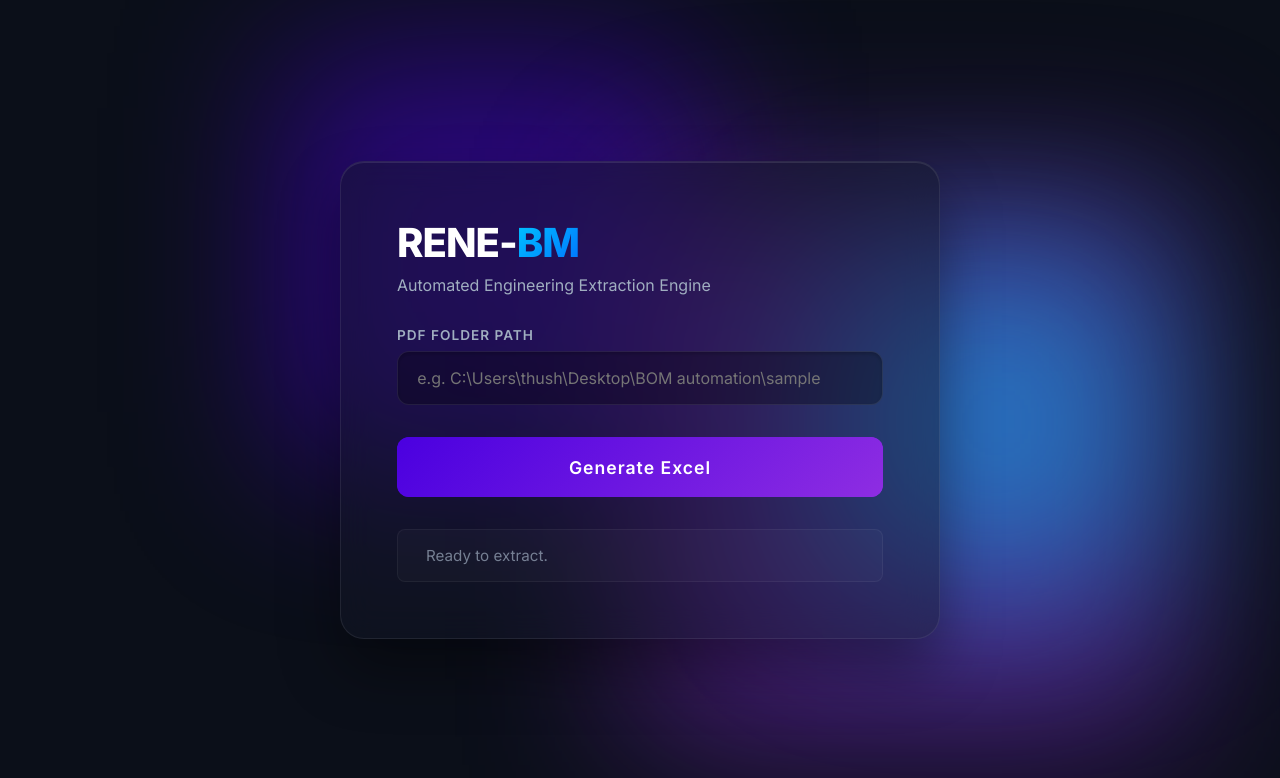
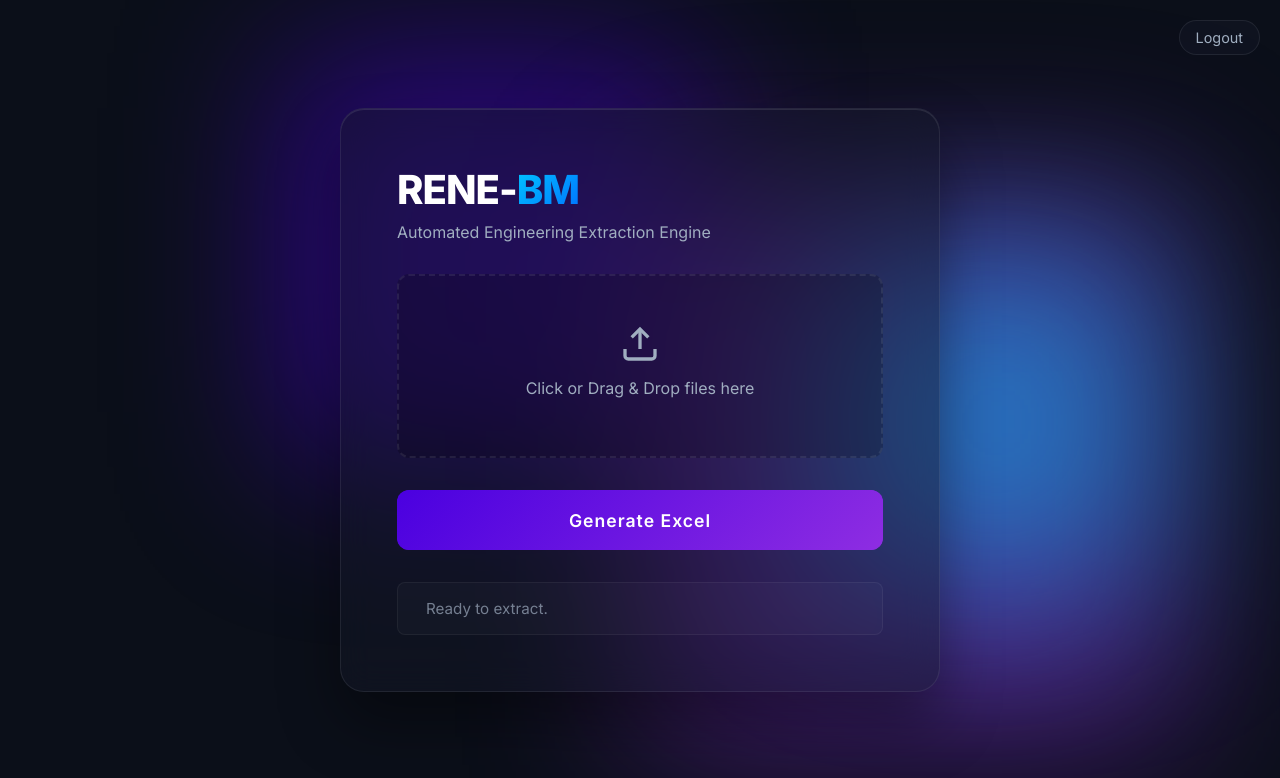
Before and after one commit to au951620104001/Bom-automation, a Flask app: page / in a window 1280 px wide. Shown: the top 778 px of the page. Run offline with Flask 3, Linux system fonts and the light colour scheme; the visitor is signed in with stand-in values (Sample User, id 1).

Commit message:
feat: implement login authentication and local file upload UI

```diff
--- a/app.py
+++ b/app.py
@@ -1,49 +1,114 @@
-from flask import Flask, render_template, request, jsonify
 import os
+import tempfile
 import glob
+import shutil
+from flask import Flask, render_template, request, jsonify, session, redirect, url_for, send_file, after_this_request
 from extractor import process_folder
 from catia_extractor import process_folder_catia
 
 app = Flask(__name__)
+# Set a secret key for session management
+app.secret_key = 'super_secret_bom_automation_key'
+
+# Credentials as requested
+USERNAME = 'cyient'
+PASSWORD = 'binith123'
+
+@app.route('/login', methods=['GET', 'POST'])
+def login():
+    if request.method == 'POST':
+        username = request.form.get('username')
+        password = request.form.get('password')
+
+        if username == USERNAME and password == PASSWORD:
+            session['logged_in'] = True
+            return redirect(url_for('index'))
+        else:
+            return render_template('login.html', error="Invalid username or password.")
+
+    return render_template('login.html')
+
+@app.route('/logout')
+def logout():
+    session.pop('logged_in', None)
+    return redirect(url_for('login'))
 
 @app.route('/')
 def index():
+    if not session.get('logged_in'):
+        return redirect(url_for('login'))
     return render_template('index.html')
 
 @app.route('/generate', methods=['POST'])
 def generate_bom():
-    data = request.get_json()
-    folder_path = data.get('folder_path', '').strip()
+    if not session.get('logged_in'):
+        return jsonify({'success': False, 'message': 'Unauthorized'}), 401
 
-    if not folder_path:
-        return jsonify({'success': False, 'message': 'Please provide a folder path.'})
+    if 'files[]' not in request.files:
+        return jsonify({'success': False, 'message': 'No files uploaded.'})
 
-    if not os.path.exists(folder_path):
-        return jsonify({'success': False, 'message': 'The specified folder path does not exist.'})
+    files = request.files.getlist('files[]')
+    if not files or all(f.filename == '' for f in files):
+        return jsonify({'success': False, 'message': 'No valid files selected.'})
 
-    if not os.path.isdir(folder_path):
-        return jsonify({'success': False, 'message': 'The path provided is a file, not a folder.'})
+    # Create a temporary directory to save the uploaded files
+    temp_dir = tempfile.mkdtemp()
 
     try:
-        # Determine whether to use PDF or CATIA extraction based on folder contents
-        has_catdrawing = len(glob.glob(os.path.join(folder_path, '*.CATDrawing'))) > 0
-        has_pdf = len(glob.glob(os.path.join(folder_path, '*.pdf'))) > 0
+        has_catdrawing = False
+        has_pdf = False
 
+        for file in files:
+            if file.filename:
+                filepath = os.path.join(temp_dir, file.filename)
+                file.save(filepath)
+                if file.filename.lower().endswith('.catdrawing'):
+                    has_catdrawing = True
+                elif file.filename.lower().endswith('.pdf'):
+                    has_pdf = True
+
+        # Process files
         if has_catdrawing:
-            output_file, message = process_folder_catia(folder_path)
+            output_file, message = process_folder_catia(temp_dir)
         elif has_pdf:
-            output_file, message = process_folder(folder_path)
+            output_file, message = process_folder(temp_dir)
         else:
-            return jsonify({'success': False, 'message': 'No .pdf or .CATDrawing files found in the directory.'})
+            shutil.rmtree(temp_dir, ignore_errors=True)
+            return jsonify({'success': False, 'message': 'No .pdf or .CATDrawing files uploaded.'})
 
-        if output_file:
-            return jsonify({'success': True, 'message': message, 'file': output_file})
+        if output_file and os.path.exists(output_file):
+            download_url = url_for('download_file', path=output_file)
+            return jsonify({'success': True, 'message': message, 'download_url': download_url})
         else:
+            shutil.rmtree(temp_dir, ignore_errors=True)
             return jsonify({'success': False, 'message': message})
 
     except Exception as e:
+        shutil.rmtree(temp_dir, ignore_errors=True)
         return jsonify({'success': False, 'message': f'An unexpected error occurred: {str(e)}'})
 
+@app.route('/download')
+def download_file():
+    if not session.get('logged_in'):
+        return redirect(url_for('login'))
+
+    path = request.args.get('path')
+    if path and os.path.exists(path):
+
+        @after_this_request
+        def cleanup(response):
+            try:
+                # Get the directory of the temp file
+                dir_path = os.path.dirname(path)
+                # Recursively delete the temp directory and its contents
+                shutil.rmtree(dir_path, ignore_errors=True)
+            except Exception as e:
+                print(f"Error cleaning up temp files: {e}")
+            return response
+
+        return send_file(path, as_attachment=True, download_name="master_bom.xlsx")
+    return "File not found.", 404
+
 if __name__ == '__main__':
-    # Run the Flask app on localhost:5000
+    # Run Flask app on port 5000
     app.run(debug=True, port=5000)
--- a/static/script.js
+++ b/static/script.js
@@ -1,56 +1,115 @@
 document.addEventListener('DOMContentLoaded', () => {
+    const uploadZone = document.getElementById('upload-zone');
+    const fileInput = document.getElementById('file-input');
+    const fileList = document.getElementById('file-list');
+    const promptText = document.getElementById('upload-prompt');
+
     const generateBtn = document.getElementById('generate-btn');
-    const folderInput = document.getElementById('folder-path');
+    const btnText = document.querySelector('.btn-text');
+    const btnSpinner = document.getElementById('btn-spinner');
+
     const statusContainer = document.getElementById('status-container');
     const statusMessage = document.getElementById('status-message');
-    const spinner = document.getElementById('btn-spinner');
-    const btnText = document.querySelector('.btn-text');
+    const statusIcon = document.getElementById('status-icon');
 
+    let selectedFiles = [];
+
+    // --- Drag and Drop Logic ---
+    uploadZone.addEventListener('click', () => {
+        fileInput.click();
+    });
+
+    uploadZone.addEventListener('dragover', (e) => {
+        e.preventDefault();
+        uploadZone.classList.add('dragover');
+    });
+
+    uploadZone.addEventListener('dragleave', () => {
+        uploadZone.classList.remove('dragover');
+    });
+
+    uploadZone.addEventListener('drop', (e) => {
+        e.preventDefault();
+        uploadZone.classList.remove('dragover');
+        handleFiles(e.dataTransfer.files);
+    });
+
+    fileInput.addEventListener('change', (e) => {
+        handleFiles(e.target.files);
+    });
+
+    function handleFiles(files) {
+        selectedFiles = Array.from(files);
+        if (selectedFiles.length > 0) {
+            promptText.style.display = 'none';
+            fileList.innerHTML = selectedFiles.map(f => `<div>📄 ${f.name}</div>`).join('');
+        } else {
+            promptText.style.display = 'block';
+            fileList.innerHTML = '';
+        }
+
+        statusContainer.className = 'status-container';
+        statusMessage.textContent = 'Files selected. Ready to extract.';
+        statusIcon.textContent = '';
+    }
+
+    // --- Upload and Generate Logic ---
     generateBtn.addEventListener('click', async () => {
-        const folderPath = folderInput.value.trim();
-
-        if (!folderPath) {
-            showStatus('Please enter a folder path.', 'error');
+        if (selectedFiles.length === 0) {
+            showStatus('Please select files to upload.', 'error');
             return;
         }
 
         // UI Loading State
+        generateBtn.disabled = true;
         btnText.style.display = 'none';
-        spinner.style.display = 'block';
-        generateBtn.disabled = true;
-        showStatus('Extracting BOM data... This may take a minute.', '');
+        btnSpinner.style.display = 'block';
+        showStatus('Uploading and processing files... Please wait.', '');
+
+        const formData = new FormData();
+        selectedFiles.forEach(file => {
+            formData.append('files[]', file);
+        });
 
         try {
             const response = await fetch('/generate', {
                 method: 'POST',
-                headers: {
-                    'Content-Type': 'application/json'
-                },
-                body: JSON.stringify({ folder_path: folderPath })
+                body: formData
             });
 
-            const data = await response.json();
+            const result = await response.json();
 
-            if (data.success) {
-                showStatus(`Success! Master BOM saved to: ${data.file}`, 'success');
+            if (response.ok && result.success) {
+                showStatus(result.message, 'success');
+
+                // Trigger file download automatically
+                if(result.download_url) {
+                    window.location.href = result.download_url;
+                }
+
             } else {
-                showStatus(`Error: ${data.message}`, 'error');
+                showStatus(result.message || 'Processing failed.', 'error');
             }
         } catch (error) {
-            showStatus('A network error occurred while connecting to the backend.', 'error');
+            showStatus('Connection error. Could not reach the server.', 'error');
         } finally {
-            // Revert UI Loading State
+            // Restore UI
+            generateBtn.disabled = false;
             btnText.style.display = 'block';
-            spinner.style.display = 'none';
-            generateBtn.disabled = false;
+            btnSpinner.style.display = 'none';
         }
     });
 
     function showStatus(message, type) {
+        statusContainer.className = `status-container ${type}`;
         statusMessage.textContent = message;
-        statusContainer.className = 'status-container'; // Reset
-        if (type) {
-            statusContainer.classList.add(type);
+
+        if (type === 'success') {
+            statusIcon.textContent = '✅';
+        } else if (type === 'error') {
+            statusIcon.textContent = '❌';
+        } else {
+            statusIcon.textContent = '⏳';
         }
     }
 });
--- a/static/style.css
+++ b/static/style.css
@@ -258,3 +258,66 @@
     font-size: 0.95rem;
     color: var(--text-secondary);
 }
+
+/* Upload Zone Styles */
+.upload-zone {
+    border: 2px dashed var(--glass-border);
+    border-radius: 12px;
+    padding: 3rem 2rem;
+    text-align: center;
+    background: rgba(0, 0, 0, 0.2);
+    cursor: pointer;
+    transition: all 0.3s ease;
+    color: var(--text-secondary);
+}
+.upload-zone:hover, .upload-zone.dragover {
+    border-color: #00c6ff;
+    background: rgba(0, 198, 255, 0.05);
+    color: #fff;
+}
+#file-input {
+    display: none;
+}
+.file-list {
+    margin-top: 10px;
+    font-size: 0.85rem;
+    color: #00c6ff;
+    text-align: left;
+    max-height: 100px;
+    overflow-y: auto;
+}
+.logout-link {
+    position: absolute;
+    top: 20px;
+    right: 20px;
+    color: var(--text-secondary);
+    text-decoration: none;
+    font-size: 0.9rem;
+    background: var(--glass-bg);
+    padding: 8px 16px;
+    border-radius: 20px;
+    border: 1px solid var(--glass-border);
+    transition: all 0.3s;
+    z-index: 100;
+}
+.logout-link:hover {
+    color: white;
+    border-color: #ff4b4b;
+}
+
+/* Login Form Styles */
+.login-form {
+    display: flex;
+    flex-direction: column;
+    gap: 1.5rem;
+    margin-top: 1rem;
+}
+.error-msg {
+    color: #ff4b4b;
+    font-size: 0.9rem;
+    background: rgba(255, 75, 75, 0.1);
+    border: 1px solid rgba(255, 75, 75, 0.3);
+    padding: 10px;
+    border-radius: 8px;
+    text-align: center;
+}
--- a/templates/index.html
+++ b/templates/index.html
@@ -3,7 +3,7 @@
 <head>
     <meta charset="UTF-8">
     <meta name="viewport" content="width=device-width, initial-scale=1.0">
-    <title>RENE-BM</title>
+    <title>RENE-BM | Dashboard</title>
     <!-- Google Fonts for modern typography -->
     <link rel="preconnect" href="https://fonts.googleapis.com">
     <link rel="preconnect" href="https://fonts.gstatic.com" crossorigin>
@@ -11,6 +11,8 @@
     <link rel="stylesheet" href="{{ url_for('static', filename='style.css') }}">
 </head>
 <body>
+
+    <a href="{{ url_for('logout') }}" class="logout-link">Logout</a>
 
     <!-- Background Animated Gradients -->
     <div class="blob-cont">
@@ -27,8 +29,18 @@
         </div>
 
         <div class="input-group">
-            <label for="folder-path">PDF Folder Path</label>
-            <input type="text" id="folder-path" placeholder="e.g. C:\Users\thush\Desktop\BOM automation\sample">
+            <div class="upload-zone" id="upload-zone">
+                <div id="upload-prompt">
+                    <svg width="40" height="40" viewBox="0 0 24 24" fill="none" stroke="currentColor" stroke-width="2" style="margin-bottom: 10px;">
+                        <path d="M21 15v4a2 2 0 0 1-2 2H5a2 2 0 0 1-2-2v-4"></path>
+                        <polyline points="17 8 12 3 7 8"></polyline>
+                        <line x1="12" y1="3" x2="12" y2="15"></line>
+                    </svg><br>
+                    Click or Drag & Drop files here
+                </div>
+                <input type="file" id="file-input" multiple accept=".pdf,.CATDrawing">
+                <div class="file-list" id="file-list"></div>
+            </div>
         </div>
 
         <button id="generate-btn" class="glow-on-hover">
```
Also changed, not shown: templates/login.html (added, +52 -0 lines).
